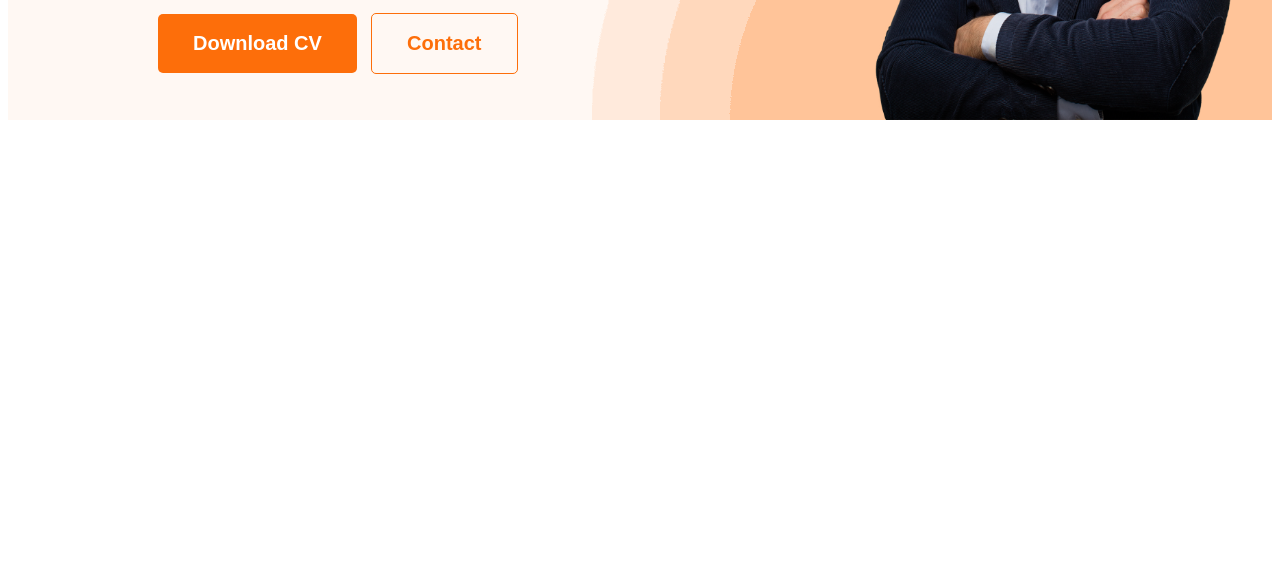
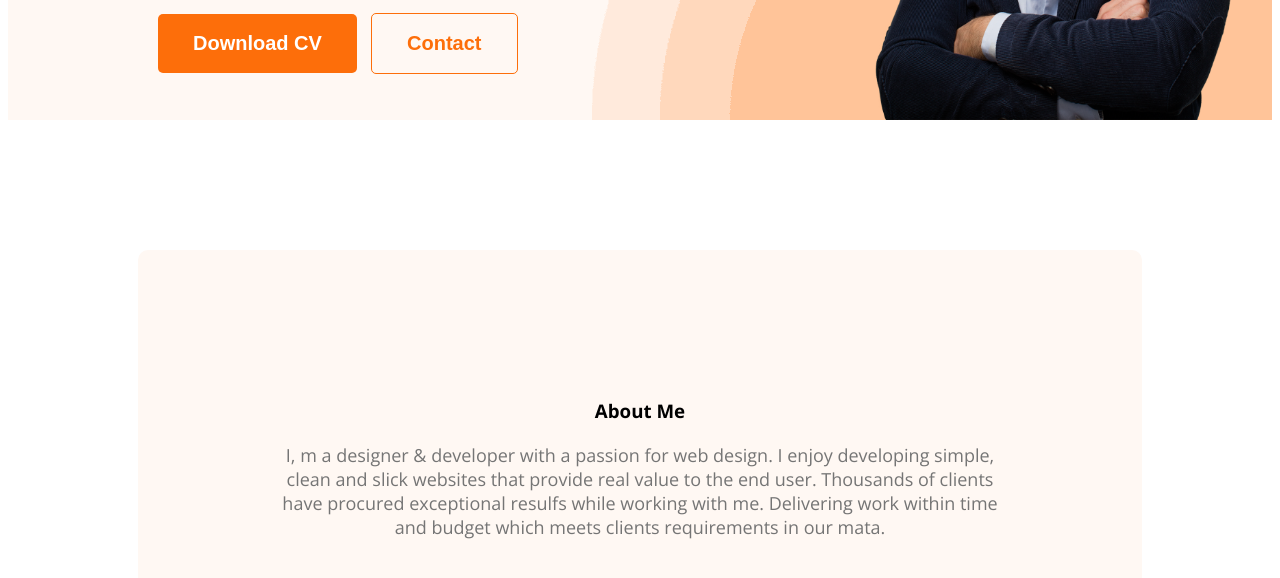
Before and after one commit to mahinhaider29/my-portfolio-website, a plain HTML site: page index.html in a window 1280 px wide. Shown: the part 554-1132 px from the top of the page. Before the commit the page ends 800 px from the top, so only its background shows below. Drawn offline with nearby package versions, Linux system fonts and the light colour scheme.

Commit message:
added about section

```diff
--- a/index.html
+++ b/index.html
@@ -36,6 +36,10 @@
 
    </header>
    <main>
+      <section class="about">
+         <h3 class="section-title">About Me</h3>
+       <p class="section-description">I, m a designer & developer with a passion for web design. I enjoy developing simple, clean and slick websites that provide real value to the end user. Thousands of clients have procured exceptional resulfs while working with me. Delivering work within time and budget which meets clients requirements in our mata.</p>
+      </section>
 
    </main>
    <footer>
--- a/styles/portfolio.css
+++ b/styles/portfolio.css
@@ -73,3 +73,20 @@ justify-content: space-between;
   border: 1px solid #FD6E0A ;
   margin-left: 10px;
 }
+.about{
+  margin: 130px 130px;
+  padding: 130px;
+  border-radius: 10px;
+  text-align: center;
+  background: #FFF8F3;
+}
+.section-title{
+  font-size: 35;
+  font-weight: 700;
+  margin-bottom: 20px;
+}
+.section-description{
+  font-size: 18px;
+  font-weight: 400px;
+  color: #757575;
+}
```
